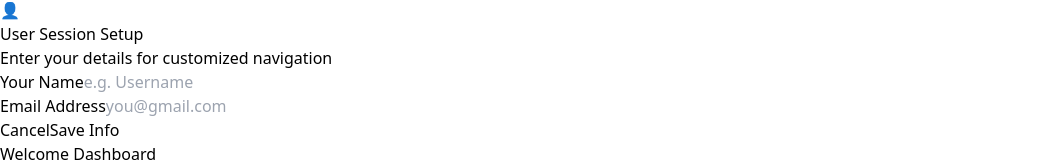
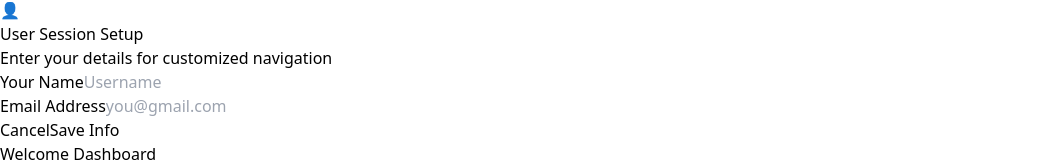
Before and after one commit to nggopal1920/eventManagement-frontend, a React (Vite) app: page / in a window 1280 px wide. Both pictures are taken after a click on the button "🔐 Login / Portal Info". Shown: the part 122-284 px from the top of the page, without its empty margins (0-1049 px from the left). Built offline with nearby package versions, Linux system fonts and the light colour scheme.

Commit message:
Update App.jsx

```diff
--- a/src/App.jsx
+++ b/src/App.jsx
@@ -89,7 +89,7 @@ export default function App() {
                   required
                   value={loginName}
                   onChange={(e) => setLoginName(e.target.value)}
-                  placeholder="e.g. Username"
+                  placeholder="Username"
                   className="w-full px-4 py-3 bg-slate-50 border border-slate-200 rounded-xl focus:ring-2 focus:ring-indigo-500 focus:bg-white focus:outline-none text-sm transition"
                 />
               </div>
```
